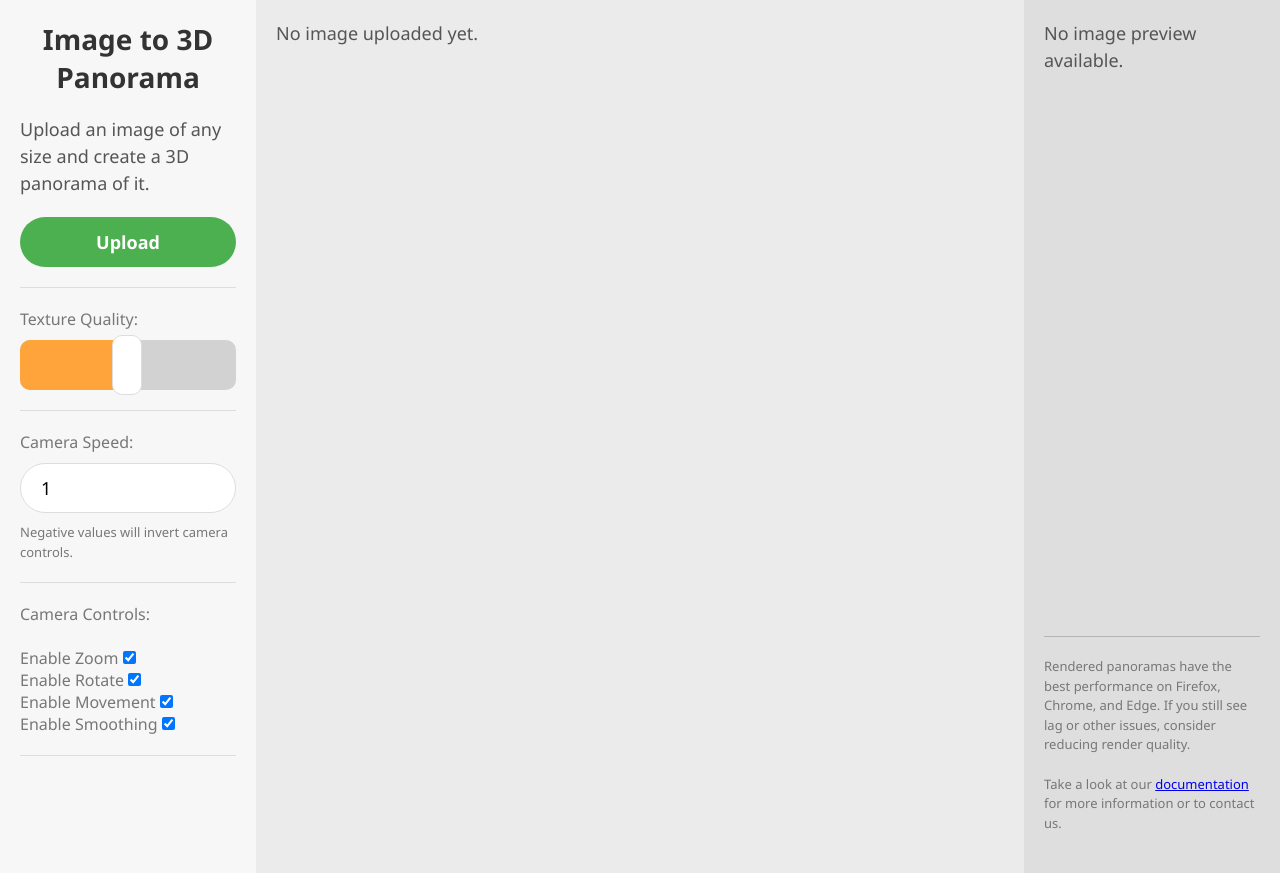
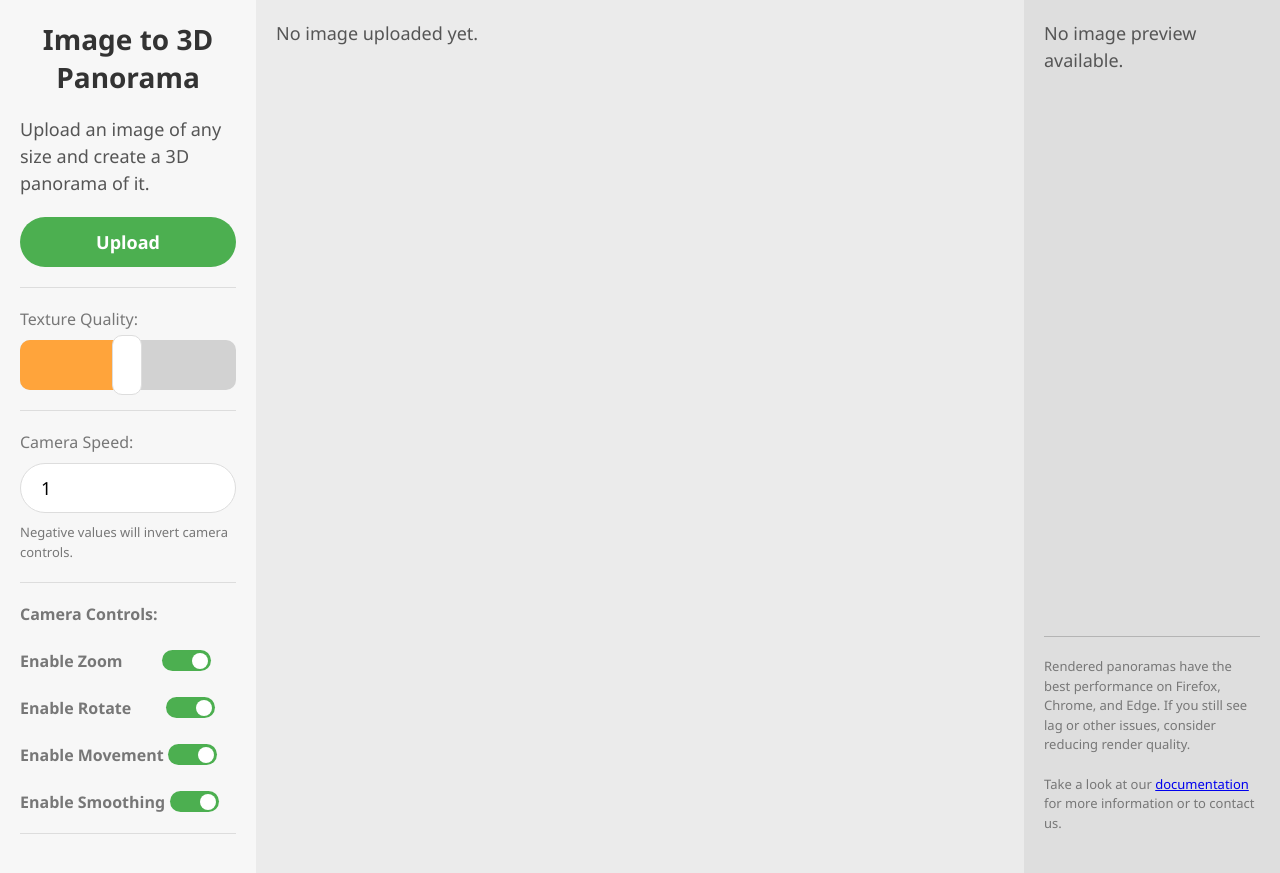
Before and after one commit to LyubomirT/lookaround, a Flask app: page / in a window 1280 px wide. Run offline with Flask 3, Linux system fonts and the light colour scheme.

Commit message:
Added toggle buttons

```diff
--- a/static/css/styles.css
+++ b/static/css/styles.css
@@ -228,3 +228,68 @@ canvas {
     bottom: 20px;
     margin-right: 20px;
 }
+
+
+
+
+.switch {
+    position: relative;
+    display: inline-block;
+    width: 49px;
+    height: 21px;
+  }
+
+  /* Hide default HTML checkbox */
+  .switch input {
+    opacity: 0;
+    width: 0;
+    height: 0;
+  }
+
+  /* The slider */
+  .slider {
+    position: absolute;
+    cursor: pointer;
+    top: 0;
+    left: 0;
+    right: 0;
+    bottom: 0;
+    background-color: #ccc;
+    -webkit-transition: .4s;
+    transition: .4s;
+  }
+
+  .slider:before {
+    position: absolute;
+    content: "";
+    height: 16px;
+    width: 16px;
+    left: 4px;
+    bottom: 2px;
+    background-color: white;
+    -webkit-transition: .4s;
+    transition: .4s;
+  }
+
+  input:checked + .slider {
+    background-color: #4caf50;
+  }
+
+  input:focus + .slider {
+    box-shadow: 0 0 1px #4caf50;
+  }
+
+  input:checked + .slider:before {
+    -webkit-transform: translateX(26px);
+    -ms-transform: translateX(26px);
+    transform: translateX(26px);
+  }
+
+  /* Rounded sliders */
+  .slider.round {
+    border-radius: 34px;
+  }
+
+  .slider.round:before {
+    border-radius: 50%;
+  }
--- a/templates/index.html
+++ b/templates/index.html
@@ -12,7 +12,7 @@
             <h1>Image to 3D Panorama</h1>
             <p>Upload an image of any size and create a 3D panorama of it.</p>
             <form id="upload-form" action="/upload" method="post" enctype="multipart/form-data">
-                <input type="file" id="image" name="image" accept="image/*" required>
+                <input type="file" id="image" name="image" accept="image/*" required />
                 <button type="submit" class="btn-success" id="formhacker">Upload</button>
             </form>
             <hr>
@@ -26,20 +26,58 @@
             <input type="number" id="camera-speed" value="1">
             <p class="hint">Negative values will invert camera controls.</p>
             <hr>
-            <label>Camera Controls:</label>
+            <label> <b>Camera Controls: </b></label>
             <br>
             <br>
+            <!--
             <label for="enable-zoom">Enable Zoom</label>
             <input type="checkbox" id="enable-zoom" checked>
+            -->
+            <h3>
+                <label for="enable-zoom" style="padding-right: 35px;"><b>Enable Zoom </b></label>
+                <label class="switch">
+                    <input type="checkbox" id="enable-zoom" checked>
+                    <span class="slider round"></span>
+                </label>
+            </h3>
             <br>
+            <!--
             <label for="enable-rotate">Enable Rotate</label>
             <input type="checkbox" id="enable-rotate" checked>
+            -->
+            <h3>
+                <label for="enable-rotate" style="padding-right: 31px;"><b>Enable Rotate </b></label>
+                <label class="switch">
+                    <input type="checkbox" id="enable-rotate" checked>
+                    <span class="slider round"></span>
+                </label>
+            </h3>
             <br>
+            <!--
             <label for="enable-pan">Enable Movement</label>
             <input type="checkbox" id="enable-pan" checked>
+            -->
+            <h3>
+                <label for="enable-pan"><b>Enable Movement </b></label>
+                <label class="switch">
+                    <input type="checkbox" id="enable-pan" checked>
+                    <span class="slider round"></span>
+                </label>
+            </h3>
+
             <br>
+            <!--
             <label for="enable-damping">Enable Smoothing</label>
             <input type="checkbox" id="enable-damping" checked>
+            -->
+            <h3>
+                <label for="enable-damping"><b>Enable Smoothing</b></label>
+                <label class="switch">
+                    <input type="checkbox" id="enable-damping" checked>
+                    <span class="slider round"></span>
+                </label>
+            </h3>
+
             <hr>
         </div>
         <div class="main">
```
